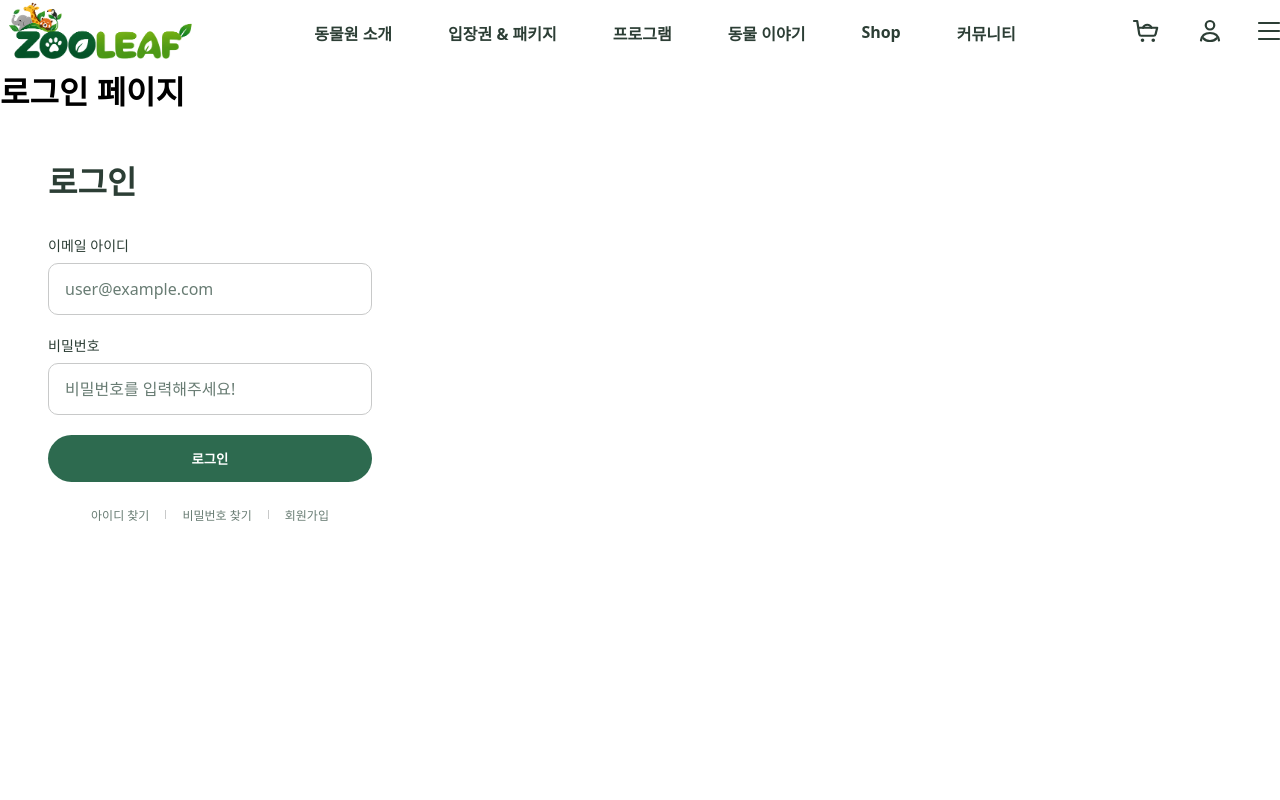
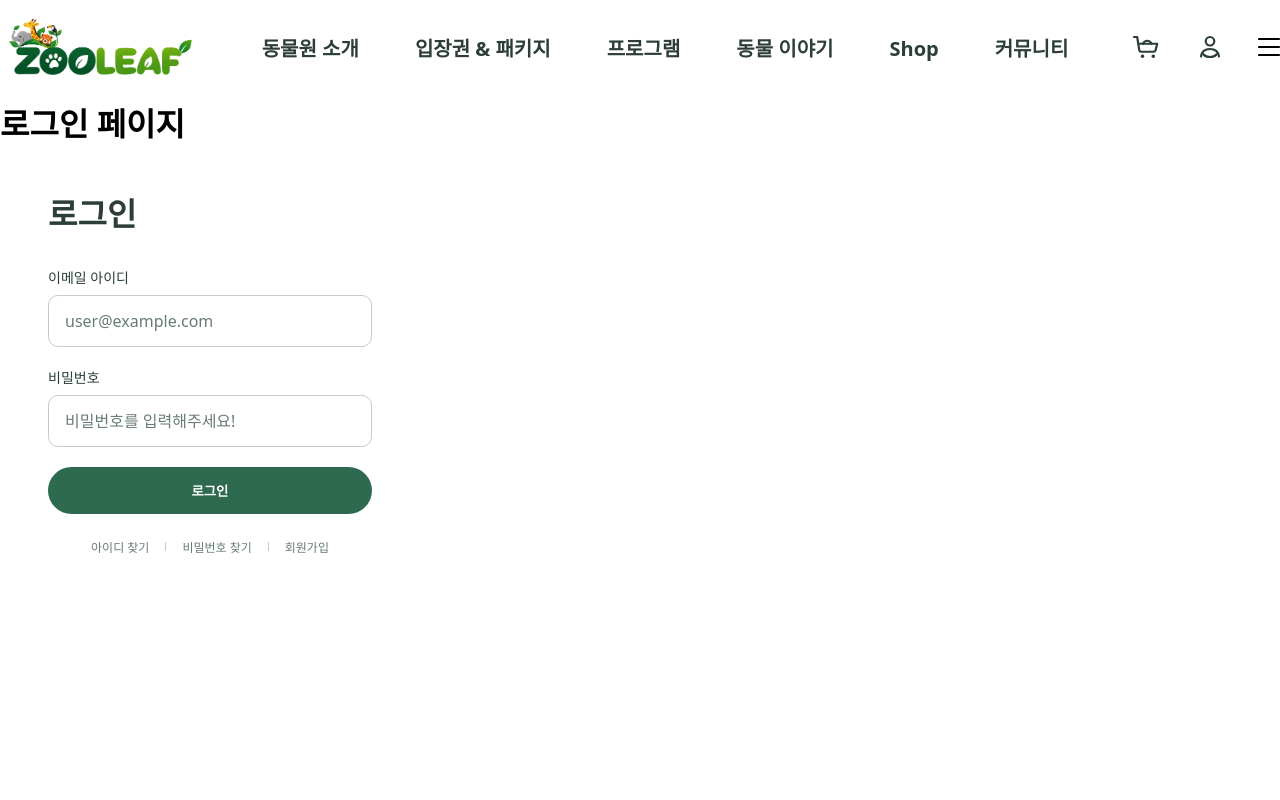
Before and after one commit to dhwmgl12-ux/zooleaf, a React (Vite) app: page /login in a window 1280 px wide. Shown: the top 800 px of the page. Built offline with nearby package versions, Linux system fonts and the light colour scheme.

Commit message:
chore: header, footer 스타일 수정 및 추가 / variables.js에 색상 추가

```diff
--- a/src/components/layout/Footer.jsx
+++ b/src/components/layout/Footer.jsx
@@ -30,7 +30,7 @@ export default function Footer() {
             <li>동물복지 프로그램</li>
           </ul>
         </div>
-        <div className="footer-content__partners">
+        <div className="footer-partners">
           <h2 className="footer__title">PARTNERS</h2>
           <ul>
             <li>협력기관</li>
--- a/src/components/layout/Footer.styles.js
+++ b/src/components/layout/Footer.styles.js
@@ -1,16 +1,61 @@
 import styled from "@emotion/styled";
+import { theme } from "../../styles/variables";
 
 export const FooterContainer = styled.footer`
   width: 100%;
-  color: #fff;
+  margin-top: ${theme.spacing[200]};
+  padding: ${theme.spacing[32]} 0 ${theme.spacing[24]} 0;
+
+  color: ${theme.colors.white};
+  background-color: ${theme.colors.backgroundFooter};
+
+  .footer__title, .footer-content, .footer-policy, .footer-copyright {
+    font-size: ${theme.fontSize.bodysmall.size};
+    line-height: ${theme.fontSize.bodysmall.lineheight};
+    font-weight: ${theme.fontWeight.regular};
+    text-align: center;
+  }
 
   .footer-content {
     display: flex;
     justify-content: space-between;
+    margin-bottom: ${theme.spacing[56]};
   }
 
-  .footer__title, p, li {
-    font-size: 14px;
-    text-align: center;
+  .footer-company p, .footer-customer p,
+  .footer-customer li:not(:last-child), .footer-links li:not(:last-child), .footer-partners li:not(:last-child) {
+    margin-bottom: ${theme.spacing[4]};
+  }
+
+  .footer__title {
+    margin-bottom: ${theme.spacing[12]};
+  }
+
+  .footer-policy {
+    display: flex;
+    gap: ${theme.spacing[24]};
+    justify-content: center;
+    align-items: center;
+    margin-bottom: ${theme.spacing[20]};
+  }
+
+  .footer-policy li {
+    position: relative;
+    padding-left: 24px;
+  }
+
+  .footer-policy li::before {
+    content: "";
+    width: 1px;
+    height: 10px;
+    position: absolute;
+    top: 50%;
+    transform: translateY(-50%);
+    left: 0;
+    background-color: ${theme.colors.white};
+  }
+
+  .footer-policy li:first-child::before {
+    display: none;
   }
 `
--- a/src/components/layout/Header.jsx
+++ b/src/components/layout/Header.jsx
@@ -21,29 +21,29 @@ export default function Header() {
       <ul className="header__utils">
         <li>
           <Link to="/cart" aria-label="장바구니">
-            <svg xmlns="http://www.w3.org/2000/svg" width="32" height="32" viewBox="0 0 32 32" fill="none">
-              <path d="M4 6H7.2L9.25 19.1C9.4 20.05 10.22 20.75 11.18 20.75H23.65C24.56 20.75 25.35 20.13 25.57 19.25L27.2 12.75H8.25" stroke="#2C3E35" stroke-width="2.2" stroke-linecap="round" stroke-linejoin="round"/>
-              <path d="M13 12.75C13.75 10.95 15.35 9.75 17.25 9.75C19.15 9.75 20.75 10.95 21.5 12.75" stroke="#2C3E35" stroke-width="2.2" stroke-linecap="round"/>
-              <path d="M12.5 27C13.4665 27 14.25 26.2165 14.25 25.25C14.25 24.2835 13.4665 23.5 12.5 23.5C11.5335 23.5 10.75 24.2835 10.75 25.25C10.75 26.2165 11.5335 27 12.5 27Z" fill="#2C3E35"/>
-              <path d="M23.25 27C24.2165 27 25 26.2165 25 25.25C25 24.2835 24.2165 23.5 23.25 23.5C22.2835 23.5 21.5 24.2835 21.5 25.25C21.5 26.2165 22.2835 27 23.25 27Z" fill="#2C3E35"/>
+            <svg className="icon" xmlns="http://www.w3.org/2000/svg" width="32" height="32" viewBox="0 0 32 32" fill="none">
+              <path d="M4 6H7.2L9.25 19.1C9.4 20.05 10.22 20.75 11.18 20.75H23.65C24.56 20.75 25.35 20.13 25.57 19.25L27.2 12.75H8.25" stroke="currentColor" strokeWidth="2.2" strokeLinecap="round" strokeLinejoin="round"/>
+              <path d="M13 12.75C13.75 10.95 15.35 9.75 17.25 9.75C19.15 9.75 20.75 10.95 21.5 12.75" stroke="currentColor" strokeWidth="2.2" strokeLinecap="round"/>
+              <path d="M12.5 27C13.4665 27 14.25 26.2165 14.25 25.25C14.25 24.2835 13.4665 23.5 12.5 23.5C11.5335 23.5 10.75 24.2835 10.75 25.25C10.75 26.2165 11.5335 27 12.5 27Z" fill="currentColor"/>
+              <path d="M23.25 27C24.2165 27 25 26.2165 25 25.25C25 24.2835 24.2165 23.5 23.25 23.5C22.2835 23.5 21.5 24.2835 21.5 25.25C21.5 26.2165 22.2835 27 23.25 27Z" fill="currentColor"/>
             </svg>
           </Link>
         </li>
 
         <li>
           <Link to="/login" aria-label="로그인">
-            <svg width="32" height="32" viewBox="0 0 32 32" fill="none" xmlns="http://www.w3.org/2000/svg">
-              <path d="M16 14.5C18.3472 14.5 20.25 12.5972 20.25 10.25C20.25 7.90279 18.3472 6 16 6C13.6528 6 11.75 7.90279 11.75 10.25C11.75 12.5972 13.6528 14.5 16 14.5Z" stroke="#2C3E35" stroke-width="2.2"/>
-              <path d="M7 25.5C7.65 20.75 11.2 18 16 18C20.8 18 24.35 20.75 25 25.5" stroke="#2C3E35" stroke-width="2.2" stroke-linecap="round"/>
-              <path d="M9.30078 23.1992C10.9008 24.9992 13.2508 25.9992 16.0008 25.9992C18.7508 25.9992 21.1008 24.9992 22.7008 23.1992" stroke="#2C3E35" stroke-width="2.2" stroke-linecap="round"/>
+            <svg className="icon" width="32" height="32" viewBox="0 0 32 32" fill="none" xmlns="http://www.w3.org/2000/svg">
+              <path d="M16 14.5C18.3472 14.5 20.25 12.5972 20.25 10.25C20.25 7.90279 18.3472 6 16 6C13.6528 6 11.75 7.90279 11.75 10.25C11.75 12.5972 13.6528 14.5 16 14.5Z" stroke="currentColor" strokeWidth="2.2"/>
+              <path d="M7 25.5C7.65 20.75 11.2 18 16 18C20.8 18 24.35 20.75 25 25.5" stroke="currentColor" strokeWidth="2.2" strokeLinecap="round"/>
+              <path d="M9.30078 23.1992C10.9008 24.9992 13.2508 25.9992 16.0008 25.9992C18.7508 25.9992 21.1008 24.9992 22.7008 23.1992" stroke="currentColor" strokeWidth="2.2" strokeLinecap="round"/>
             </svg>
           </Link>
         </li>
 
         <li>
           <button type="button" aria-label="메뉴 열기">
-            <svg width="22" height="18" viewBox="0 0 22 18" fill="none" xmlns="http://www.w3.org/2000/svg">
-              <path fill-rule="evenodd" clip-rule="evenodd" d="M0 17C0 16.7348 0.105357 16.4804 0.292893 16.2929C0.48043 16.1054 0.734784 16 1 16H21C21.2652 16 21.5196 16.1054 21.7071 16.2929C21.8946 16.4804 22 16.7348 22 17C22 17.2652 21.8946 17.5196 21.7071 17.7071C21.5196 17.8946 21.2652 18 21 18H1C0.734784 18 0.48043 17.8946 0.292893 17.7071C0.105357 17.5196 0 17.2652 0 17ZM0 9C0 8.73478 0.105357 8.48043 0.292893 8.29289C0.48043 8.10536 0.734784 8 1 8H21C21.2652 8 21.5196 8.10536 21.7071 8.29289C21.8946 8.48043 22 8.73478 22 9C22 9.26522 21.8946 9.51957 21.7071 9.70711C21.5196 9.89464 21.2652 10 21 10H1C0.734784 10 0.48043 9.89464 0.292893 9.70711C0.105357 9.51957 0 9.26522 0 9ZM0 1C0 0.734784 0.105357 0.48043 0.292893 0.292893C0.48043 0.105357 0.734784 0 1 0H21C21.2652 0 21.5196 0.105357 21.7071 0.292893C21.8946 0.48043 22 0.734784 22 1C22 1.26522 21.8946 1.51957 21.7071 1.70711C21.5196 1.89464 21.2652 2 21 2H1C0.734784 2 0.48043 1.89464 0.292893 1.70711C0.105357 1.51957 0 1.26522 0 1Z" fill="#2C3E35"/>
+            <svg className="icon" width="22" height="18" viewBox="0 0 22 18" fill="none" xmlns="http://www.w3.org/2000/svg">
+              <path fillRule="evenodd" clipRule="evenodd" d="M0 17C0 16.7348 0.105357 16.4804 0.292893 16.2929C0.48043 16.1054 0.734784 16 1 16H21C21.2652 16 21.5196 16.1054 21.7071 16.2929C21.8946 16.4804 22 16.7348 22 17C22 17.2652 21.8946 17.5196 21.7071 17.7071C21.5196 17.8946 21.2652 18 21 18H1C0.734784 18 0.48043 17.8946 0.292893 17.7071C0.105357 17.5196 0 17.2652 0 17ZM0 9C0 8.73478 0.105357 8.48043 0.292893 8.29289C0.48043 8.10536 0.734784 8 1 8H21C21.2652 8 21.5196 8.10536 21.7071 8.29289C21.8946 8.48043 22 8.73478 22 9C22 9.26522 21.8946 9.51957 21.7071 9.70711C21.5196 9.89464 21.2652 10 21 10H1C0.734784 10 0.48043 9.89464 0.292893 9.70711C0.105357 9.51957 0 9.26522 0 9ZM0 1C0 0.734784 0.105357 0.48043 0.292893 0.292893C0.48043 0.105357 0.734784 0 1 0H21C21.2652 0 21.5196 0.105357 21.7071 0.292893C21.8946 0.48043 22 0.734784 22 1C22 1.26522 21.8946 1.51957 21.7071 1.70711C21.5196 1.89464 21.2652 2 21 2H1C0.734784 2 0.48043 1.89464 0.292893 1.70711C0.105357 1.51957 0 1.26522 0 1Z" fill="currentColor"/>
             </svg>
           </button>
         </li>
--- a/src/components/layout/Header.styles.js
+++ b/src/components/layout/Header.styles.js
@@ -8,36 +8,49 @@ export const HeaderContainer = styled.header`
   display: flex;
   justify-content: space-between;
   align-items: center;
+  padding: ${theme.spacing[16]} 0;
 
   .header__logo {
     width: 200px;
-    height: auto;
   }
 
   .header__logo img {
     width: 100%;
+    height: auto;
   }
 
   .header__nav-list {
     display: flex;
     gap: ${theme.spacing[56]};
-    font-size: ${theme.fontSize.h5};
+    font-size: ${theme.fontSize.h5.size};
+    line-height: ${theme.fontSize.h5.lineheight};
     font-weight: ${theme.fontWeight.semiBold};
   }
 
-  .header__nav-list li:hover {
+  .header__nav list a {
+    transition: color 0.2s ease;
+  }
+
+  .header__nav-list a:hover,
+  .header__nav-list a:focus-visible  {
     color: ${theme.colors.primary};
   }
 
   .header__utils {
     display: flex;
+    align-items: center;
     gap: ${theme.spacing[32]};
-    align-items: center;
   }
 
-  // 호버 색상 문제 생김...
-  .header__utils li:hover {
-
+  .header__utils .icon {
+    color: inherit;
+    transition: color 0.2s ease;
   }
 
+  .header__utils a:hover,
+  .header__utils button:hover,
+  .header__utils a:focus-visible,
+  .header__utils button:focus-visible {
+    color: red;
+  }
 `
--- a/src/styles/variables.js
+++ b/src/styles/variables.js
@@ -13,6 +13,7 @@ export const theme = {
 
     background: '#FFFFFC',
     background2: '#F7F9F6',
+    backgroundFooter: '#91A995',
     border: '#C8C9C9',
   },
 
```
